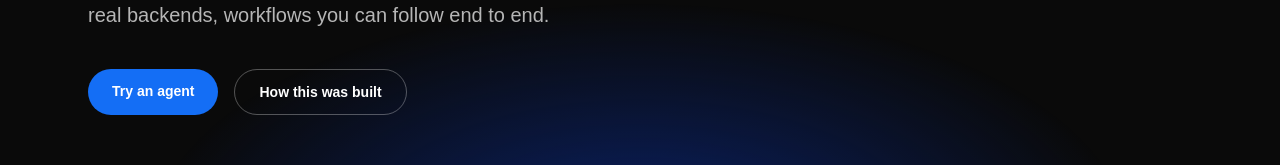
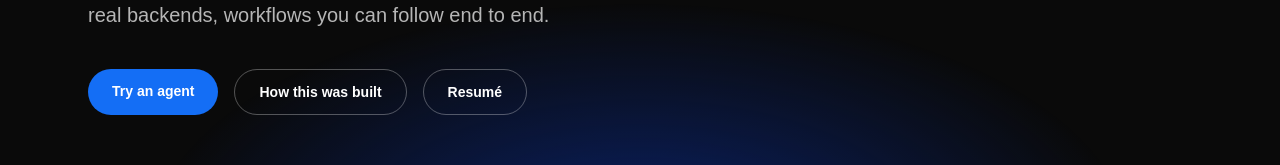
Before and after one commit to lainezescoto-nov12/solutions-portfolio, a Next.js app: page / in a window 1280 px wide. Shown: the part 381-546 px from the top of the page. Built offline with nearby package versions, Linux system fonts and the light colour scheme.

Commit message:
Add Resume button to hero for faster access to the experience page

```diff
--- a/src/components/Hero.tsx
+++ b/src/components/Hero.tsx
@@ -1,3 +1,5 @@
+import Link from "next/link";
+
 export function Hero() {
   return (
     <section className="relative overflow-hidden bg-neutral-950 text-white">
@@ -34,6 +36,12 @@ export function Hero() {
           >
             How this was built
           </a>
+          <Link
+            href="/experience"
+            className="rounded-full border border-white/30 px-6 py-3 text-sm font-semibold text-white transition hover:border-white/60"
+          >
+            Resumé
+          </Link>
         </div>
       </div>
     </section>
```
